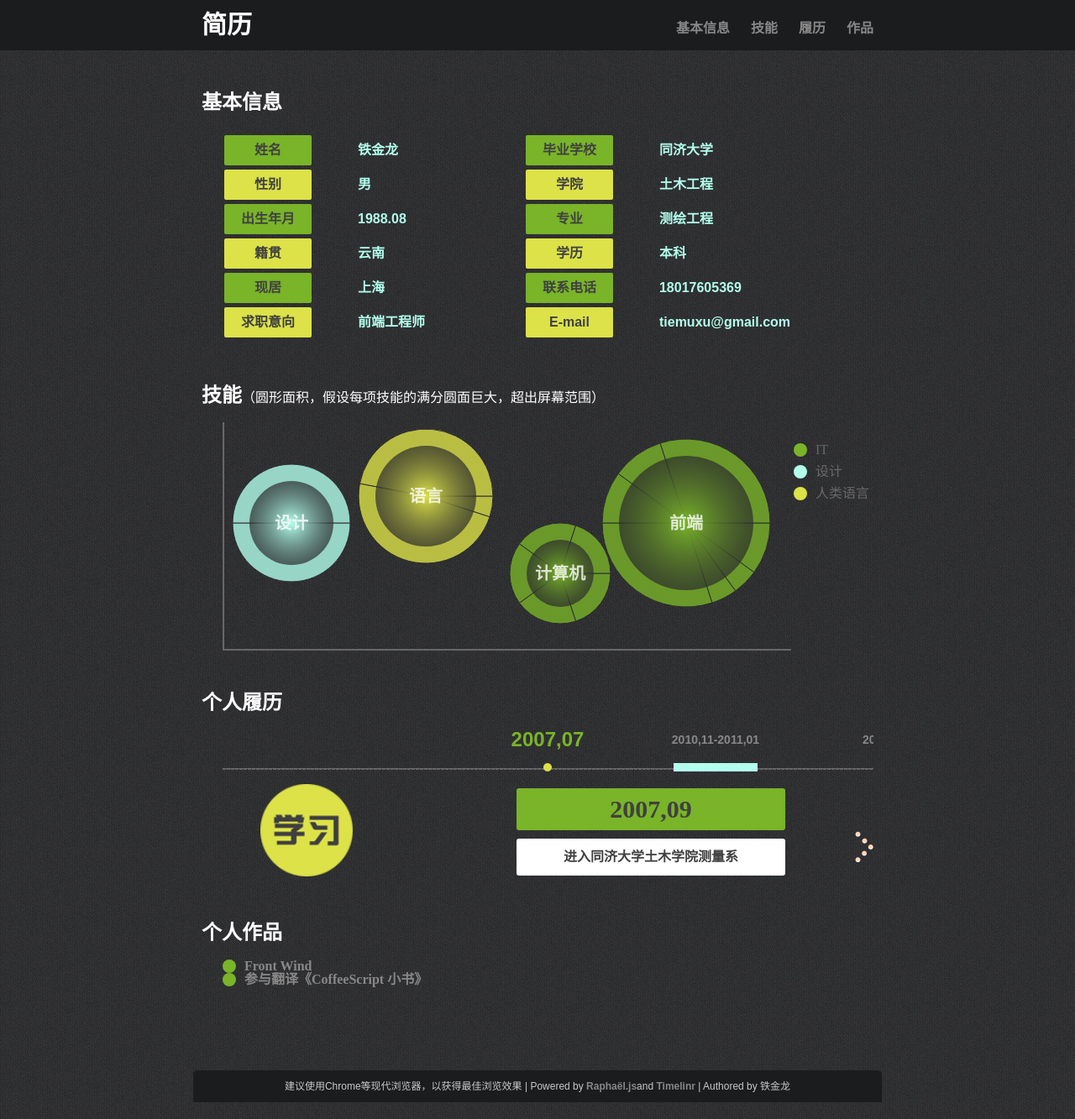
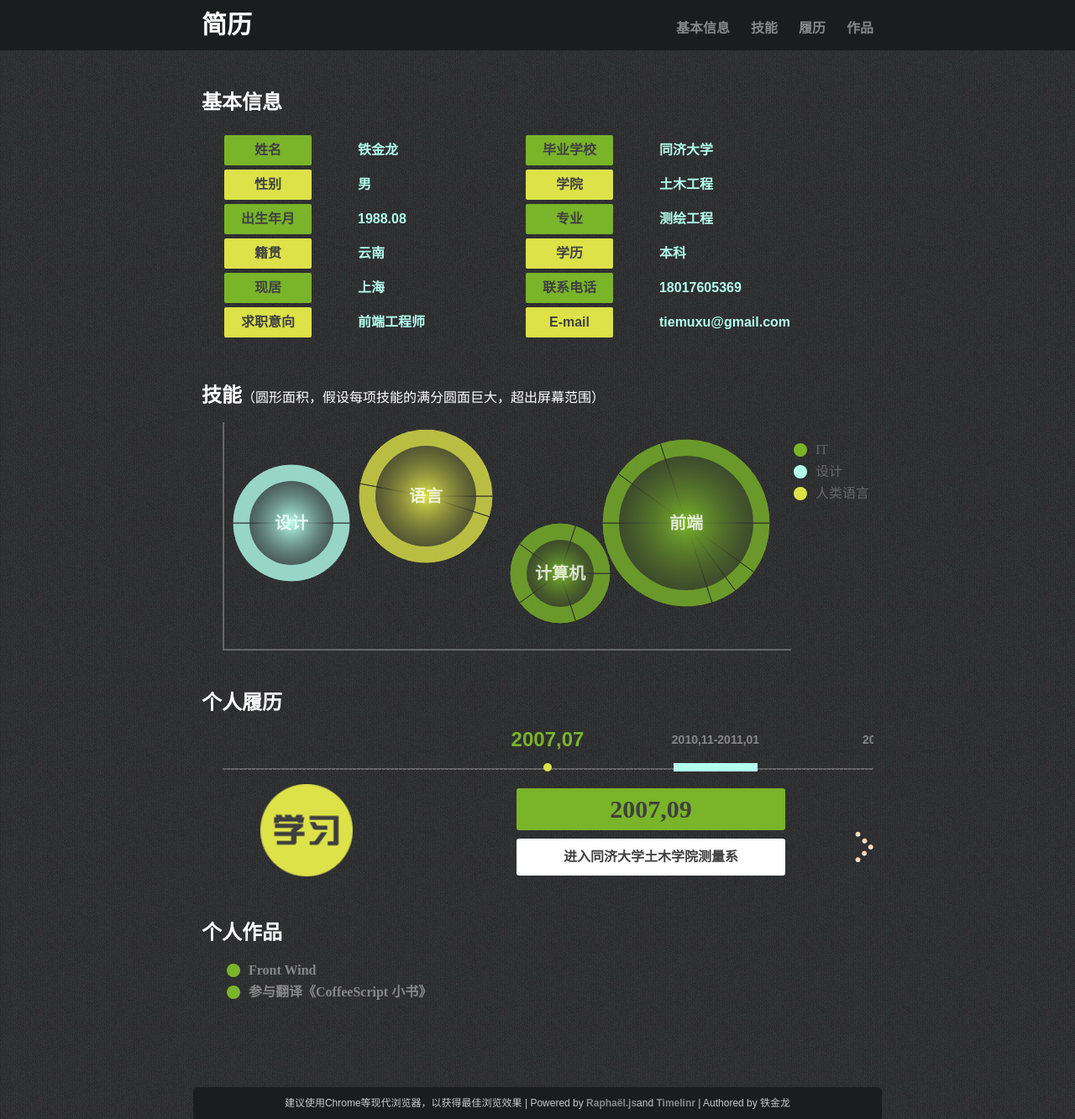
Before and after one commit to tiemuxu/tiemuxu.github.com, a Jekyll site: the page built from about.html, in a window 1280 px wide and 1333 px high. Shown: the whole window at 84% size. Built offline with Jekyll 4.4.1, drawn with Linux system fonts in a browser that asks for light colours; Markdown is read by kramdown in place of the engine named in the settings.

Commit message:
add a style for works list in resume.

```diff
--- a/css/resume.css
+++ b/css/resume.css
@@ -246,6 +246,9 @@ header #menu ul {
 	list-style: none;
 	font: 16px/1 'MuseoSlab500', "Hiragino Sans GB", "Hiragino Sans GB W3", "Microsoft YaHei", "SimHei";
 }
+#works li {
+    padding: 5px;
+}
 #works .worksdot {
     float: left;
 	width: 16px;
```
